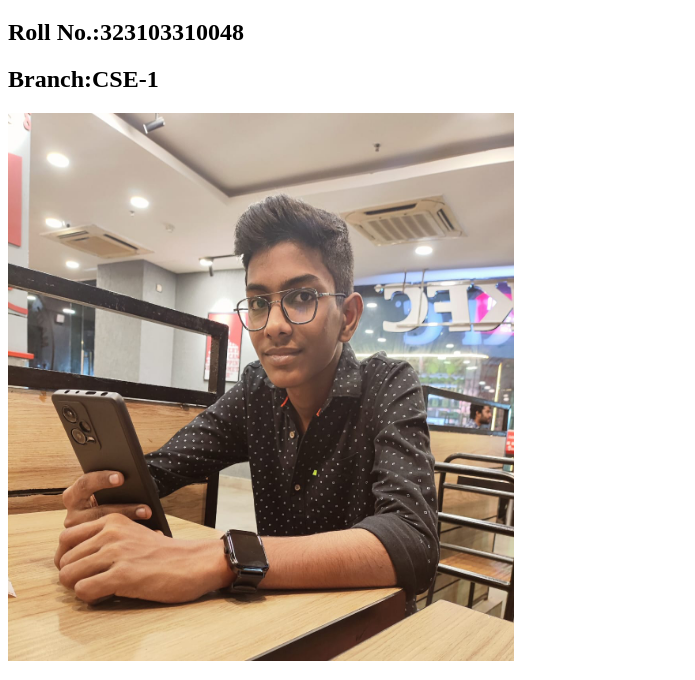
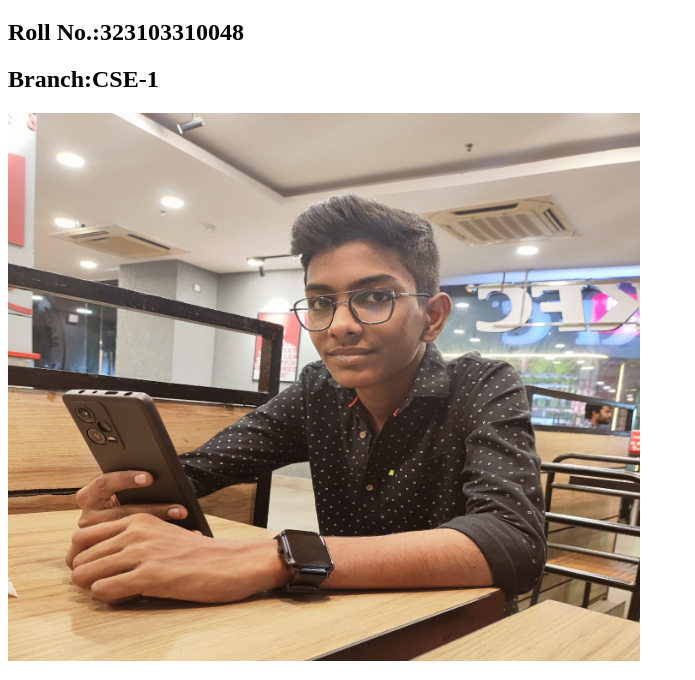
Before and after one commit to abhiram9306/Abhiram, a plain HTML site: page index.html in a window 1280 px wide. Shown: the part 106-786 px from the top of the page, without its empty margins (0-695 px from the left). Drawn offline with Linux system fonts and the light colour scheme.

Commit message:
Update index.html

```diff
--- a/index.html
+++ b/index.html
@@ -16,7 +16,7 @@ height:auto;
 	<h1>Ch.Abhi Rama Reddy</h1>
 	<h2>Roll No.:323103310048</h2>
 	<h2>Branch:CSE-1</h2>
-	<img src="abhiram.jpg" width=40% height =70%>
+	<img src="abhiram.jpg" width=50% height =70%>
 
 
 
```
